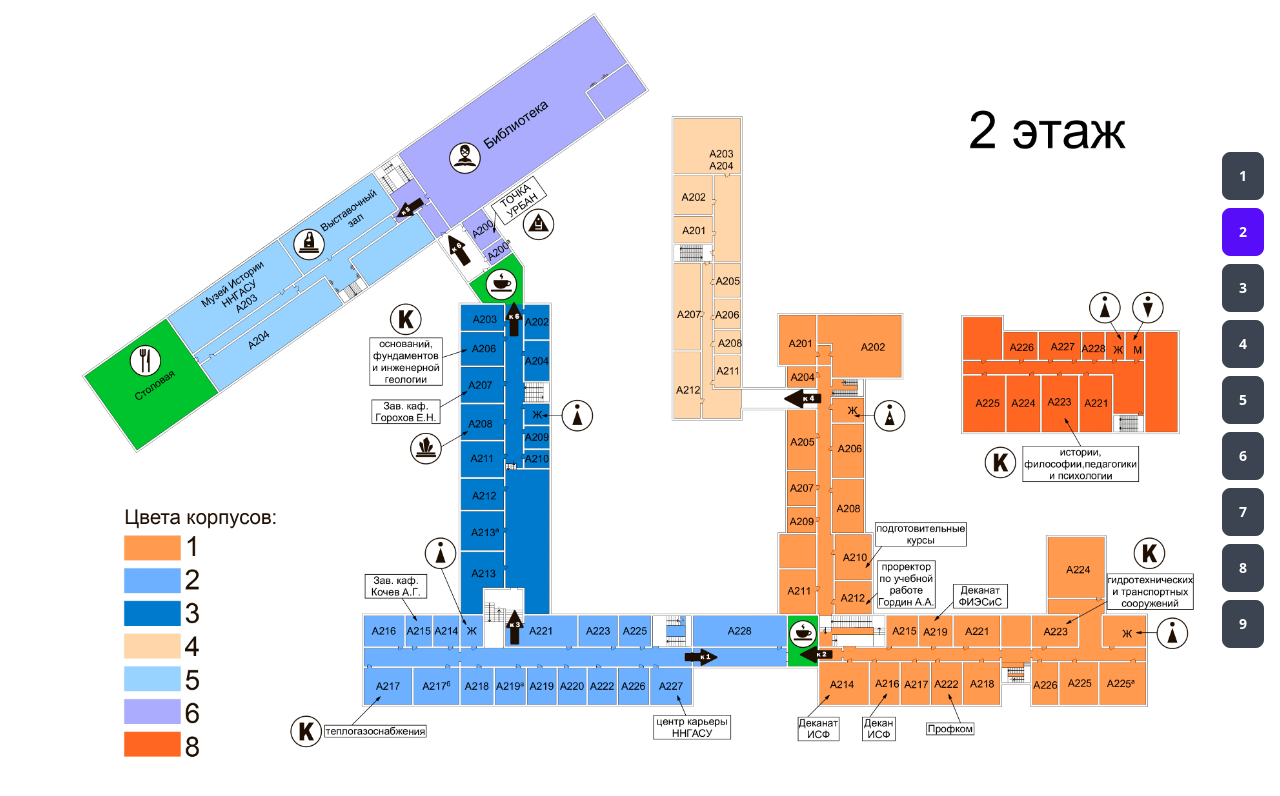
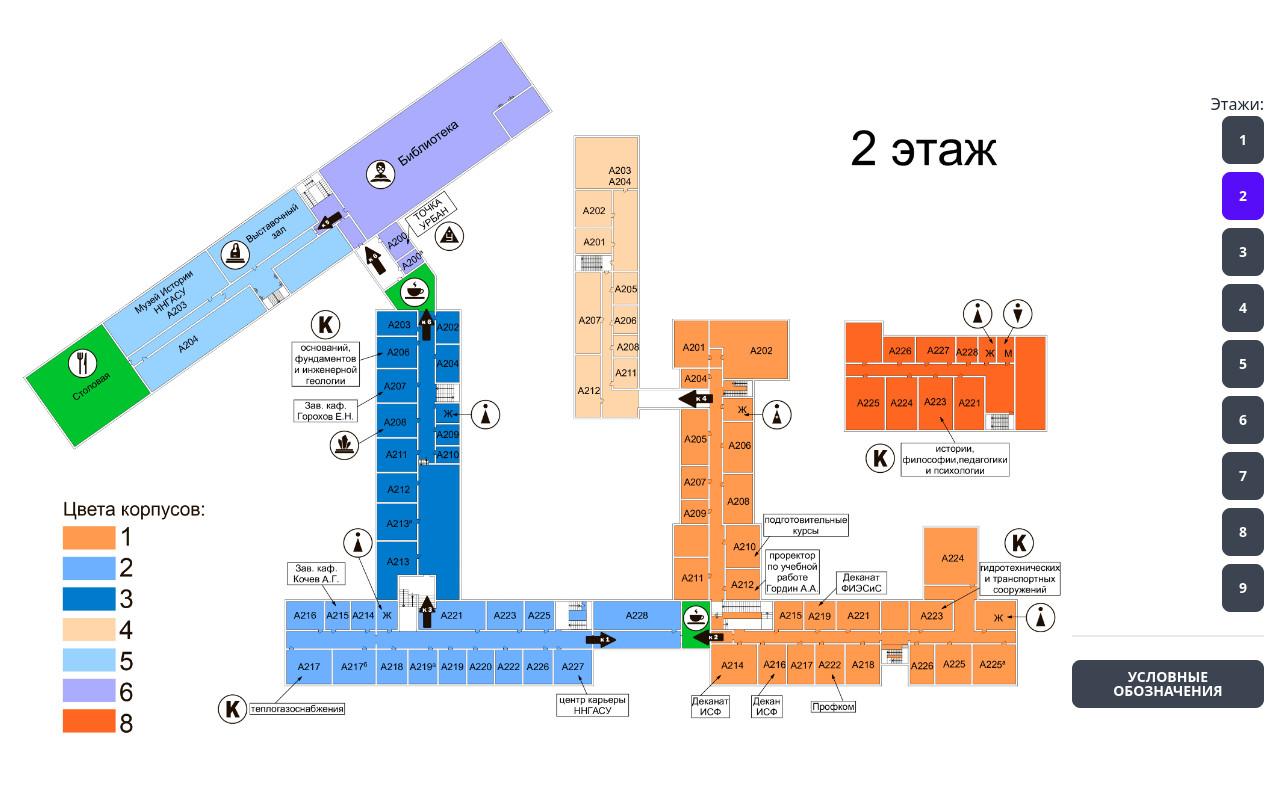
Before and after one commit to Sarylov/presintation-slider, a Vue app: page / in a window 1280 px wide. Before the commit this address had no page. Shown: the top 796 px of the page. Built offline with nearby package versions, Linux system fonts and the light colour scheme.

Commit message:
add image 10

```diff
--- a/src/App.vue
+++ b/src/App.vue
@@ -1,7 +1,8 @@
 <template>
   <div
-    class="h-screen w-full relative flex justify-end items-center p-4 flex-col lg:flex-row"
+    class="h-screen w-full flex justify-end items-center p-4 flex-col lg:flex-row"
   >
+    <div class="relative h-full w-full">
       <img
         v-for="(image, index) in images"
         :key="index"
@@ -10,14 +11,26 @@
         :class="{ active: currentSlide === index }"
         class="opacity-0 absolute left-0 top-0 object-contain w-full h-full -z-10"
       />
+    </div>
+    <div class="flex flex-col lg:items-end">
+      <h2>Этажи:</h2>
       <div class="z-10 flex lg:flex-col gap-2 flex-wrap">
         <button
-        v-for="(image, index) in images"
+          v-for="index in 9"
           class="btn"
-        :class="{ activeBtn: currentSlide === index }"
-        @click="setCurrentSlide(index)"
+          :class="{ activeBtn: currentSlide === index - 1 }"
+          @click="setCurrentSlide(index - 1)"
         >
-        {{ index + 1 }}
+          {{ index }}
+        </button>
+      </div>
+      <div class="divider"></div>
+      <button
+        class="btn"
+        :class="{ activeBtn: currentSlide === 9 }"
+        @click="setCurrentSlide(9)"
+      >
+        Условные обозначения
       </button>
     </div>
   </div>
@@ -34,6 +47,7 @@ import image6 from "@/assets/images/image6.png";
 import image7 from "@/assets/images/image7.png";
 import image8 from "@/assets/images/image8.png";
 import image9 from "@/assets/images/image9.png";
+import image10 from "@/assets/images/image10.png";
 
 export default {
   data() {
@@ -49,6 +63,7 @@ export default {
         image7,
         image8,
         image9,
+        image10,
       ],
     };
   },
```
Also changed, not shown: src/assets/images/image10.png (added). Lines whose indentation alone changed are shown as unchanged.
